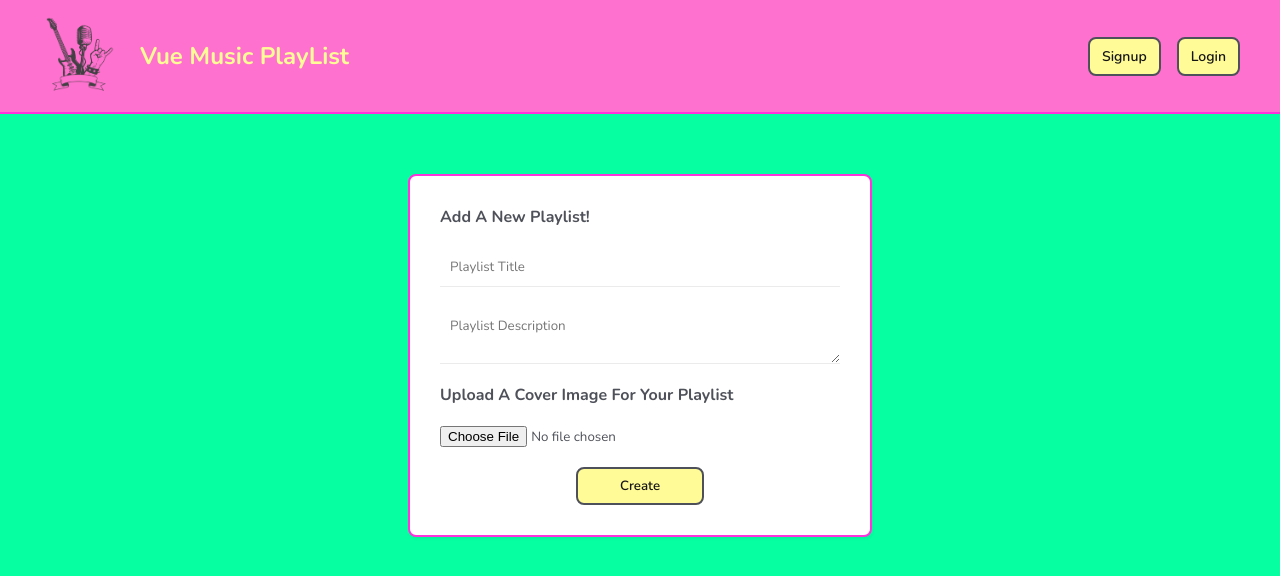
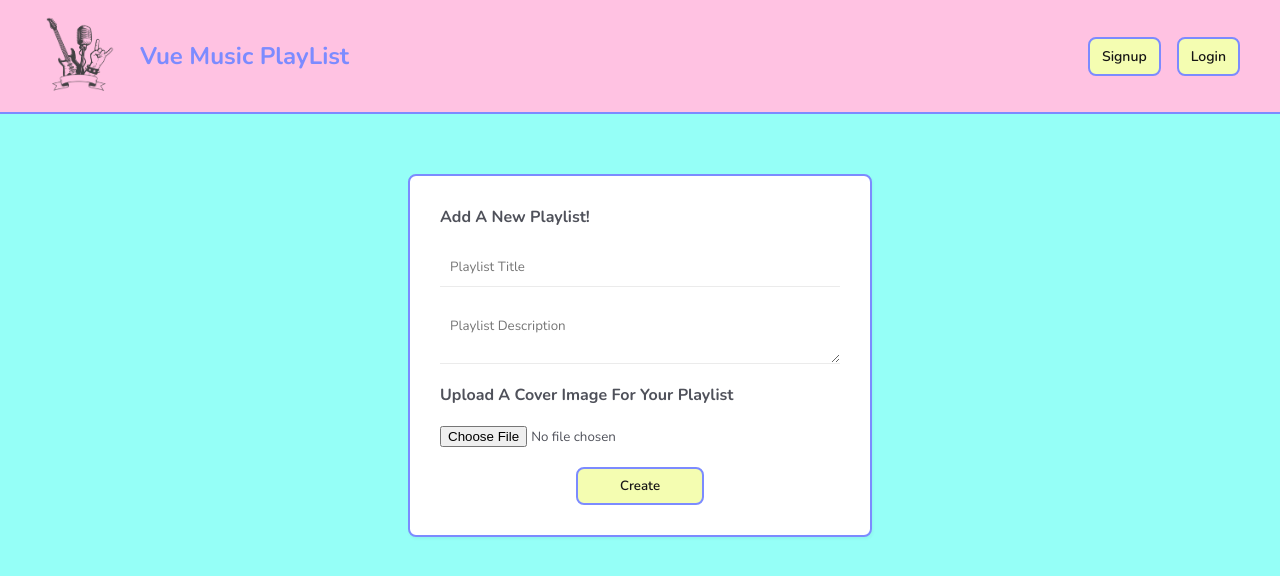
Before and after one commit to alexelmore/vue-music-playlist, a Vue app in the folder music-playlist/: page /playlists/create in a window 1280 px wide. Shown: the top 576 px of the page. Built offline with nearby package versions, Linux system fonts and the light colour scheme; no server answers.

Commit message:
style updates

```diff
--- a/music-playlist/src/assets/main.css
+++ b/music-playlist/src/assets/main.css
@@ -13,10 +13,10 @@
   margin: 0;
   padding: 0;
   font-family: "Nunito", sans-serif;
-  color: #fffb96;
+  color: #7c8bff;
 }
 body {
-  background: #05ffa1;
+  background: #95fff7;
 }
 a {
   text-decoration: none;
@@ -25,9 +25,9 @@ a {
 /* buttons */
 button,
 .btn {
-  background: #fffb96;
+  background: #f4fdb1;
   border-radius: 8px;
-  border: 2px solid var(--primary);
+  border: 2px solid #7c8bff;
   padding: 8px 12px;
   font-weight: 600;
   cursor: pointer;
--- a/music-playlist/src/components/Navbar.vue
+++ b/music-playlist/src/components/Navbar.vue
@@ -46,8 +46,8 @@ export default {
 .navbar {
   padding: 16px 10px;
   margin-bottom: 60px;
-  background: #ff71ce;
-  border-bottom: 2px solid #fe33db;
+  background: #ffc2e2;
+  border-bottom: 2px solid #7c8bff;
 }
 nav {
   display: flex;
@@ -68,7 +68,7 @@ nav .links a,
 button {
   margin-left: 16px;
   font-size: 14px;
-  border: 2px solid var(--primary);
+  border: 2px solid #7c8bff;
 }
 .user-links {
   display: flex;
--- a/music-playlist/src/views/playlists/CreatePlaylist.vue
+++ b/music-playlist/src/views/playlists/CreatePlaylist.vue
@@ -49,7 +49,7 @@ export default {
 <style>
 form {
   background: white;
-  border: 2px solid #fe33db !important;
+  border: 2px solid #7c8bff !important;
 }
 input[type="file"] {
   border: 0;
```
